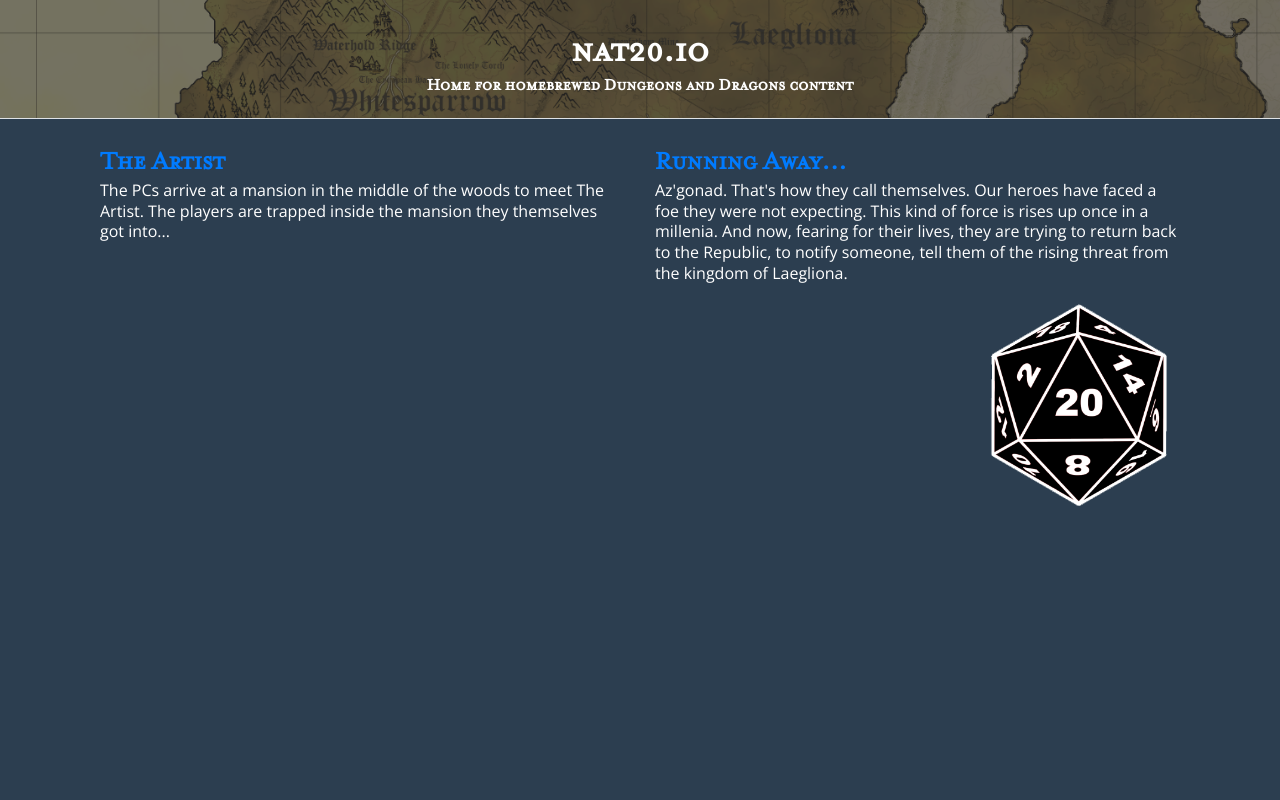
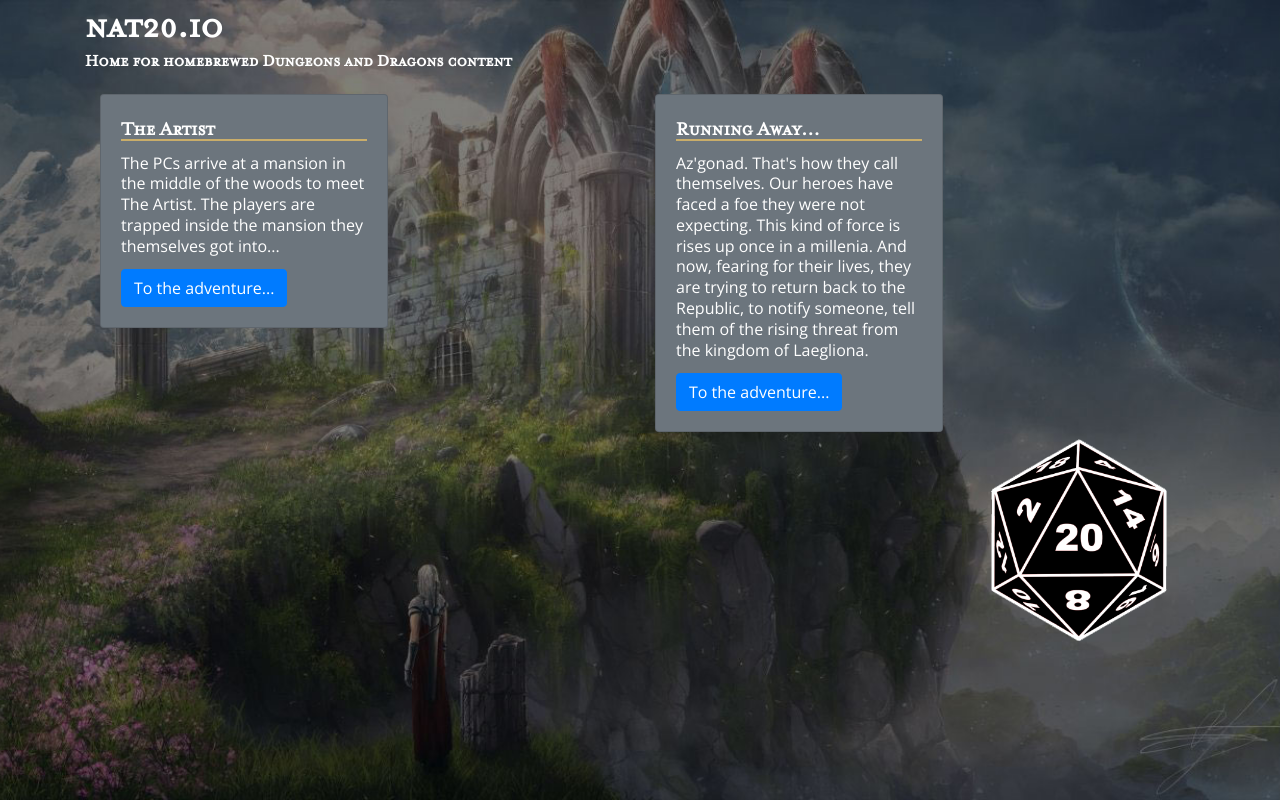
Before and after one commit to gili-yankovitch/nat20.io, a plain HTML site: page index.html in a window 1280 px wide. Drawn offline with nearby package versions, Linux system fonts and the light colour scheme.

Commit message:
Changing design

```diff
--- a/index.html
+++ b/index.html
@@ -31,23 +31,31 @@
 
 	<script src="js/vendor/modernizr-2.7.1.min.js"></script>
 </head>
-<body>
-	<div class="container-fluid border-bottom" style = "background-image: url(img/Midplane-Strip.png); background-position: center; background-repeat: no-repeat; background-size: cover; font-family: MrJeeves">
-		<div class = "pt-4 pb-4 container text-center">
-  			<h1>nat20.io</h1>
-  			<h4>Home for homebrewed Dungeons and Dragons content</h4>
-  		</div>
+<body style = "background-image: url(img/background-castle.jpg); background-position: center; background-repeat: no-repeat; background-size: cover;">
+	<div class = "container">
+		<h1>nat20.io</h1>
+		<h4>Home for homebrewed Dungeons and Dragons content</h4>
 	</div>
+
 	<div class = "container pb-4 pt-4">
 		<div class="container">
 			<div class="row">
 				<div class="col-sm">
-					<h2><a href = "artist.html" class = "text-primary">The Artist</a></h2>
-					<p>The PCs arrive at a mansion in the middle of the woods to meet The Artist. The players are trapped inside the mansion they themselves got into...</p>
-				</div>
-				<div class="col-sm">
-					<h2><a href = "running.html" class = "text-primary">Running Away...</a></h2>
-					<p>Az'gonad. That's how they call themselves. Our heroes have faced a foe they were not expecting. This kind of force is rises up once in a millenia. And now, fearing for their lives, they are trying to return back to the Republic, to notify someone, tell them of the rising threat from the kingdom of Laegliona.</p>
+<div class="card bg-secondary" style="width: 18rem;">
+	<div class="card-body">
+		<h3 class="card-title">The Artist</h3>
+		<p class="card-text">The PCs arrive at a mansion in the middle of the woods to meet The Artist. The players are trapped inside the mansion they themselves got into...</p>
+		<a href="artist.html" class="btn btn-primary">To the adventure...</a>
+	</div>
+</div>				</div>
+				<div class="col-sm center">
+<div class="card bg-secondary" style="width: 18rem;">
+	<div class="card-body">
+		<h3 class="card-title">Running Away...</h3>
+		<p class="card-text">Az'gonad. That's how they call themselves. Our heroes have faced a foe they were not expecting. This kind of force is rises up once in a millenia. And now, fearing for their lives, they are trying to return back to the Republic, to notify someone, tell them of the rising threat from the kingdom of Laegliona.</p>
+		<a href="running.html" class="btn btn-primary">To the adventure...</a>
+	</div>
+</div>
 				</div>
 			</div>
 		<img src = "img/d20.png" class="rounded float-right img-fluid" style="width: 200px">
```
Also changed, not shown: img/background-castle.jpg (added).
